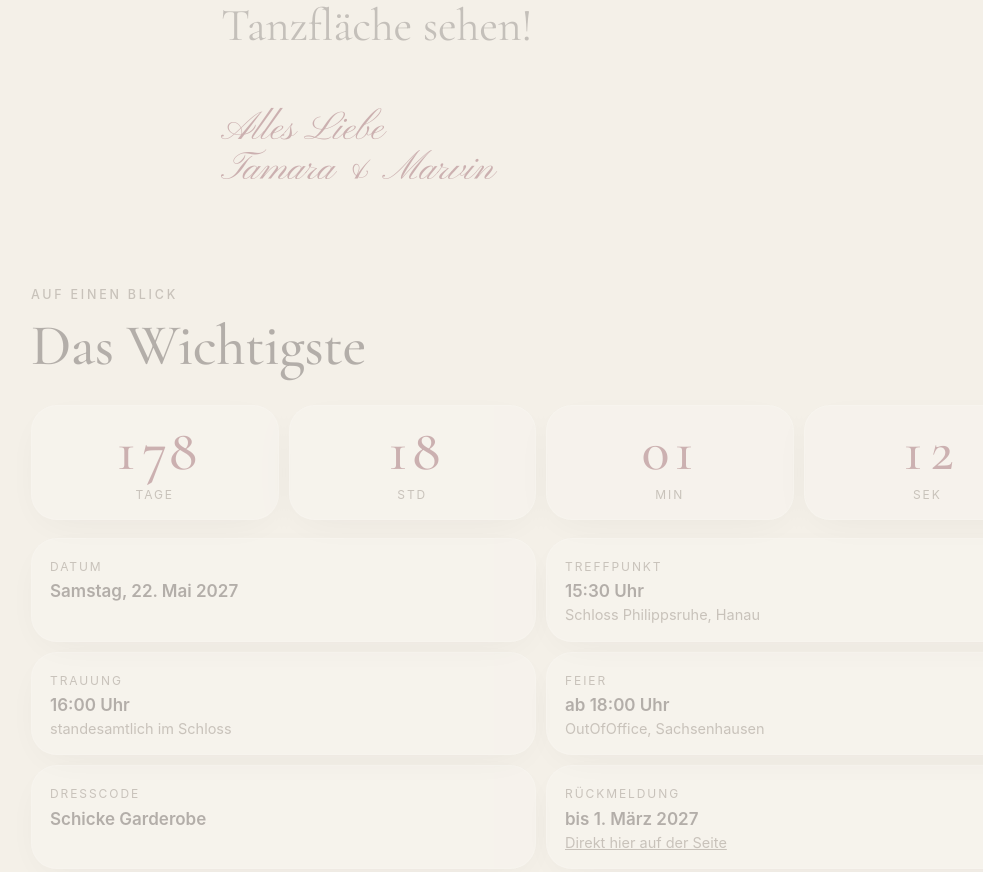
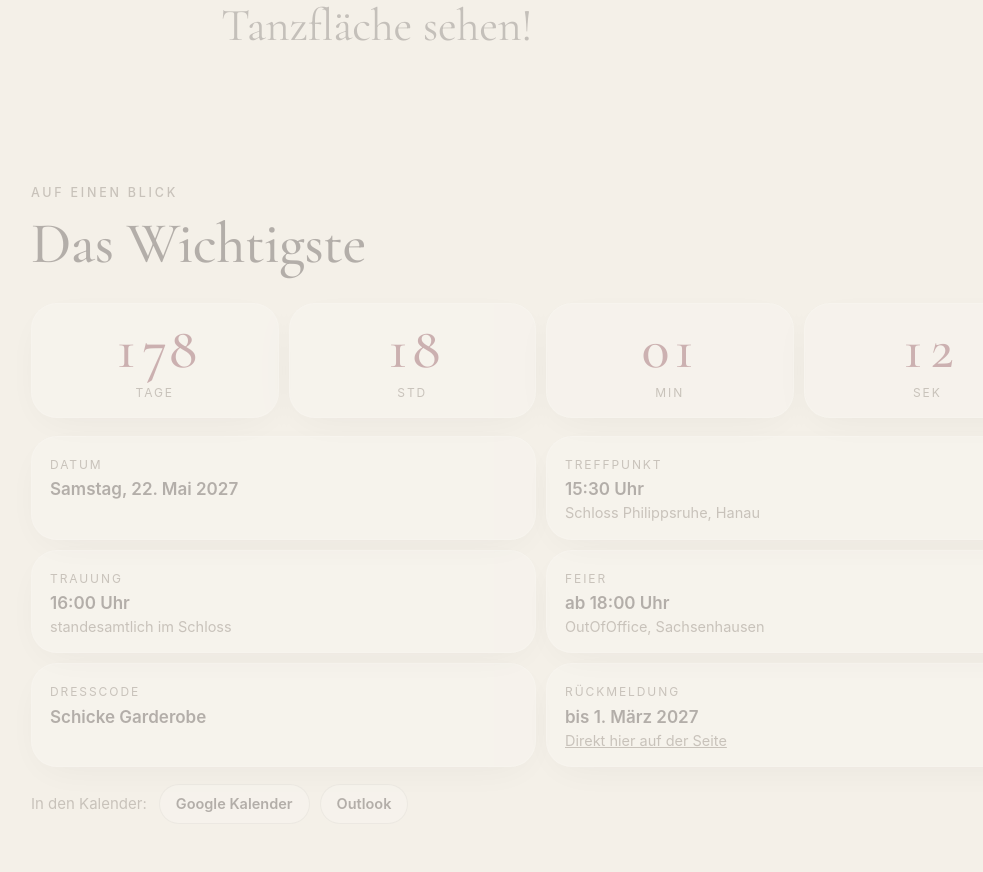
Before and after one commit to Braunic1221/WirHeiratenAm22.05.2027, a plain HTML site: page index.html in a window 1280 px wide. Shown: the part 1594-2466 px from the top of the page, without its empty margins (99-1082 px from the left). Drawn offline with nearby package versions, Linux system fonts and the light colour scheme.

Commit message:
Grußformel und Unterschrift aus der Einladung entfernen

```diff
--- a/index.html
+++ b/index.html
@@ -118,7 +118,6 @@ section.block{padding:96px 0 0}
 /* intro statement */
 .statement{font-family:var(--font-display);font-size:clamp(28px,6.4vw,46px);line-height:1.22;letter-spacing:-.005em}
 .statement .w{opacity:var(--o,1);transition:opacity .25s linear}
-.sign{color:var(--wine);font-family:var(--font-script);font-size:40px;line-height:1;margin-top:22px}
 
 /* countdown + facts */
 .count{display:grid;grid-template-columns:repeat(4,1fr);gap:10px;margin-bottom:18px}
@@ -465,7 +464,6 @@ body{overflow-wrap:break-word}
     <div class="wrap narrow">
       <h2 id="h-intro" class="label" style="margin-bottom:18px">Ihr Lieben,</h2>
       <p class="statement" id="statement">auf Korfu hat Tamara Ja gesagt. Jetzt sind wir beide dran! Am 22. Mai 2027 heiraten wir und freuen uns riesig darauf, diesen Tag mit euch zu verbringen. Auf viele Umarmungen, volle Gläser und darauf, dass wir uns auf der Tanzfläche sehen!</p>
-      <p class="sign rv"><span id="intro-farewell">Alles Liebe<br></span>Tamara &amp; Marvin</p>
     </div>
   </section>
 
@@ -1379,7 +1377,6 @@ const KONTAKT = { rsvpUrl: "", whatsapp: "", email: "" };
     tAttrs.forEach(([el, a, v]) => el.setAttribute(a, t(v)));
     $$('.lang button').forEach(b => b.setAttribute('aria-pressed', String(b.dataset.l === LANG)));
     setStatement(LANG === 'sr' ? TX.__statement : STATEMENT_DE);
-    $('#intro-farewell').hidden = LANG === 'sr';
     tick(); live(); renderAnswered();
     if (!$('#result').hidden) renderResult();
     try { localStorage.setItem('tm-lang', LANG); } catch(e) {}
```
